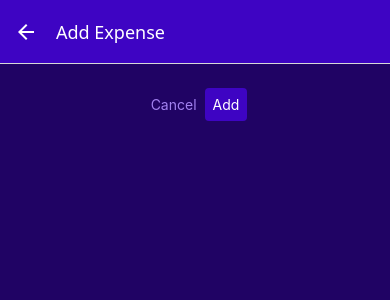
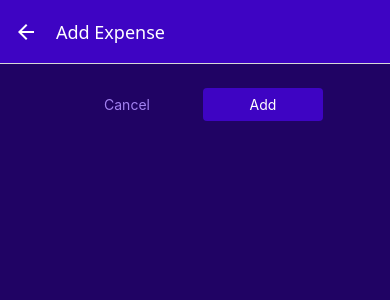
Before and after one commit to Evans-Boateng/ExpenseTracker, a React Native app: screen /ManageExpense in a window 390 px wide. Shown: the top 300 px of the page. Built offline with nearby package versions, Linux system fonts and the light colour scheme.

Commit message:
the cancel, update and delete buttons now closes the manage expense modal when clicked

```diff
--- a/components/UI/Button.js
+++ b/components/UI/Button.js
@@ -4,7 +4,10 @@
 function Button({children, onPress, mode, style}) {
   return (
     <View style={style}>
-      <Pressable onPress={onPress}>
+      <Pressable
+        onPress={onPress}
+        style={({ pressed }) => pressed && styles.pressed}
+      >
         <View style={[styles.button, mode === 'flat' && styles.flat]}>
           <Text style={[styles.buttonText, mode === 'flat' && styles.flatText]}>{children}</Text>
         </View>
--- a/screens/ManageExpense.js
+++ b/screens/ManageExpense.js
@@ -13,17 +13,23 @@
     });
   }, [navigation, isEditting]);
 
-  function deleteExpenseHandler () {}
+  function deleteExpenseHandler () {
+    navigation.goBack();
+  }
 
-  function cancelHandler() {}
+  function cancelHandler() {
+    navigation.goBack();
+  }
 
-  function confirmHandler() {}
+  function confirmHandler() {
+    navigation.goBack();
+  }
 
   return (
     <View style={styles.container}>
       <View style={styles.buttons}>
-        <Button mode="flat" onPress={cancelHandler}>Cancel</Button>
-        <Button onPress={confirmHandler}>{isEditting ? 'Update': 'Add'}</Button>
+        <Button style={styles.button} mode="flat" onPress={cancelHandler}>Cancel</Button>
+        <Button style={styles.button} onPress={confirmHandler}>{isEditting ? 'Update': 'Add'}</Button>
       </View>
       {isEditting && (
         <View style={styles.deleteContainer}>
@@ -51,6 +57,10 @@
     alignItems: 'center',
     justifyContent: 'center'
   },
+  button: {
+    minWidth: 120,
+    marginHorizontal: 8
+  },
   deleteContainer: {
     marginTop: 16,
     paddingTop: 8,
```
